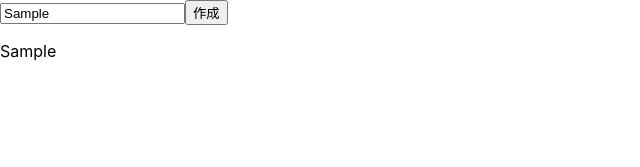
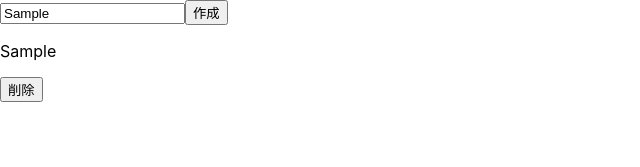
Before and after one commit to KanDai/react-todo, a React (Create React App) app: page / in a window 1280 px wide. Both pictures are taken after typing "Sample" into the empty fields and a click on the button "作成". Shown: the top 167 px of the page, without its empty margins (0-640 px from the left). Built offline with nearby package versions, Linux system fonts and the light colour scheme.

Commit message:
削除処理を追加

```diff
--- a/src/App.tsx
+++ b/src/App.tsx
@@ -17,10 +17,19 @@ function App() {
     setTasks([...tasks, task])
   }
 
+  const deleteTask = (index: number) => {
+    tasks.splice(index, 1)
+
+    setTasks([...tasks])
+  }
+
   return (
     <div className="App">
       <InputForm onFormSubmit={crateTask} />
-      <TaskList list={tasks} />
+      <TaskList
+        list={tasks}
+        clickDelete={deleteTask}
+      />
     </div>
   );
 }
--- a/src/component/Task.tsx
+++ b/src/component/Task.tsx
@@ -1,11 +1,17 @@
 interface TaskType {
-  label: String
+  index: number
+  label: string
+  clickDelete: Function
 }
 
 const Task = (props: TaskType) => {
+  const handleClickDelete = (e: any) => {
+    props.clickDelete(props.index)
+  }
   return (
     <div className="Task">
       <p>{props.label}</p>
+      <button type="button" onClick={handleClickDelete}>削除</button>
     </div>
   );
 }
--- a/src/component/TaskList.tsx
+++ b/src/component/TaskList.tsx
@@ -6,6 +6,10 @@ interface TaskType {
 }
 
 const TaskList = (props: any) => {
+  const clickDelete = (index: number) => {
+    props.clickDelete(index)
+  }
+
   if (props.list.length === 0) {
     return (
       <p>タスクはありません</p>
@@ -14,10 +18,14 @@ const TaskList = (props: any) => {
 
   return (
     <div className="TaskList">
-      {props.list.map((task: TaskType) => {
+      {props.list.map((task: TaskType, index: number) => {
           return (
               <div key={task.id} className="column is-3">
-                  <Task label={task.label} />
+                  <Task
+                    index={index}
+                    label={task.label}
+                    clickDelete={clickDelete}
+                  />
               </div>
           )
       })}
```
